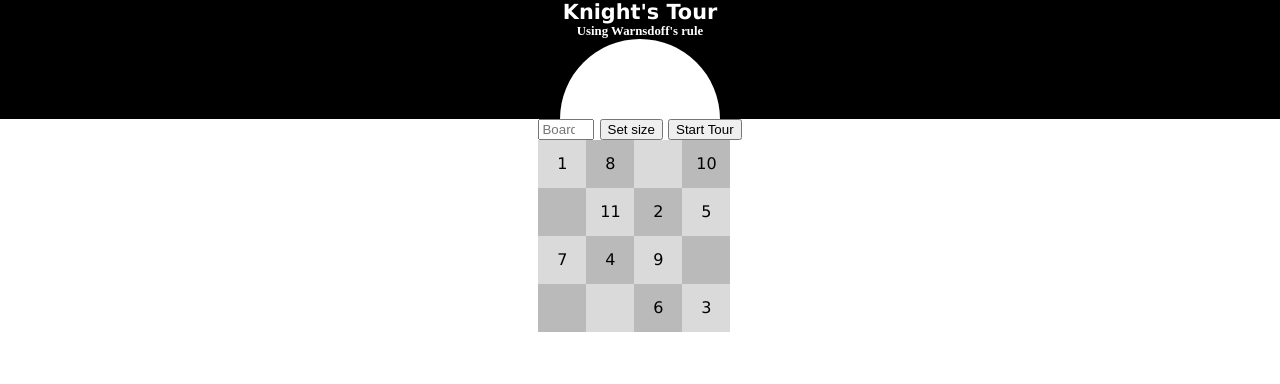
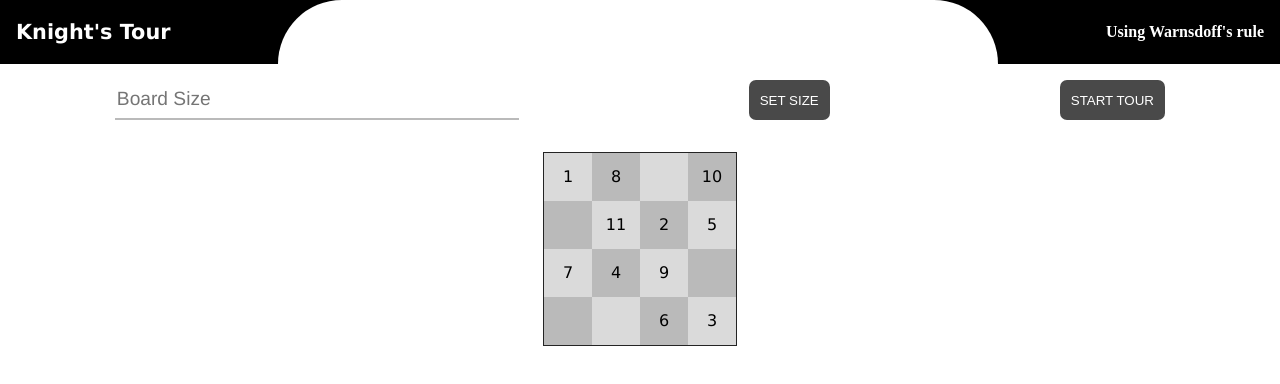
Before and after one commit to nmpellecchia/Knight-Tour, a plain HTML site: page index.html in a window 1280 px wide. Drawn offline with Linux system fonts and the light colour scheme.

Commit message:
Update style.css

```diff
--- a/style.css
+++ b/style.css
@@ -10,8 +10,10 @@ body {
 }
 
 header {
+	display: flex;
+	justify-content: space-between;
+	align-items: center;
 	width: 100%;
-	text-align: center;
 	margin: 0 0 0 0;
 	padding: 0;
 	background: #000;
@@ -19,29 +21,76 @@ header {
 }
 
 h1 {
-	margin: 0;
+	margin: 0 1rem;
 	padding: 0;
 	font-size: 1.3rem;
 }
 
 h2 {
-	margin: 0;
+	order: 3;
+	margin: 0 1rem;
 	padding: 0 0 0 0;
-	font-size: 0.8rem;
+	font-size: 1rem;
 	font-family: 'Times New Roman', Times, serif;
 }
 
 header::after {
+	order: 2;
 	display: block;
 	content: '';
 	padding: 0;
-	height: 5rem;
-	width: 10rem;
+	height: 4rem;
+	width: 45rem;
 	margin: 0 auto;
 	background: white;
-	border-radius: 5rem 5rem 0 0;
+	border-radius: 10rem 10rem 0 0;
+}
+
+main {
+	width: 100%;
+	display: grid;
+	grid-template-columns: 1fr;
+}
+
+form {
+	display: flex;
+	justify-content: space-around;
+	height: 2.5rem;
+	margin: 1rem 0;
+}
+
+input[type='number'] {
+	width: 25rem;
+	border-color: #bababa;
+	border-style: solid;
+	border-width: 0 0 2px 0;
+	font-size: 1.2rem;
+	font-family: Helvetica, sans-serif;
+}
+
+input[type='button'] {
+	background: rgb(73, 73, 73);
+	border: none;
+	padding: 0.7rem;
+	border-radius: 7px;
+	color: white;
+	text-transform: uppercase;
+}
+
+/* Remove arrows from input */
+input::-webkit-outer-spin-button,
+input::-webkit-inner-spin-button {
+	-webkit-appearance: none;
+	margin: 0;
 }
 
 .chessboard {
 	display: grid;
+	justify-self: center;
+	margin: 1rem;
+	border: 1px solid #242424;
 }
+
+#selected {
+	background: #b96666;
+}
```
